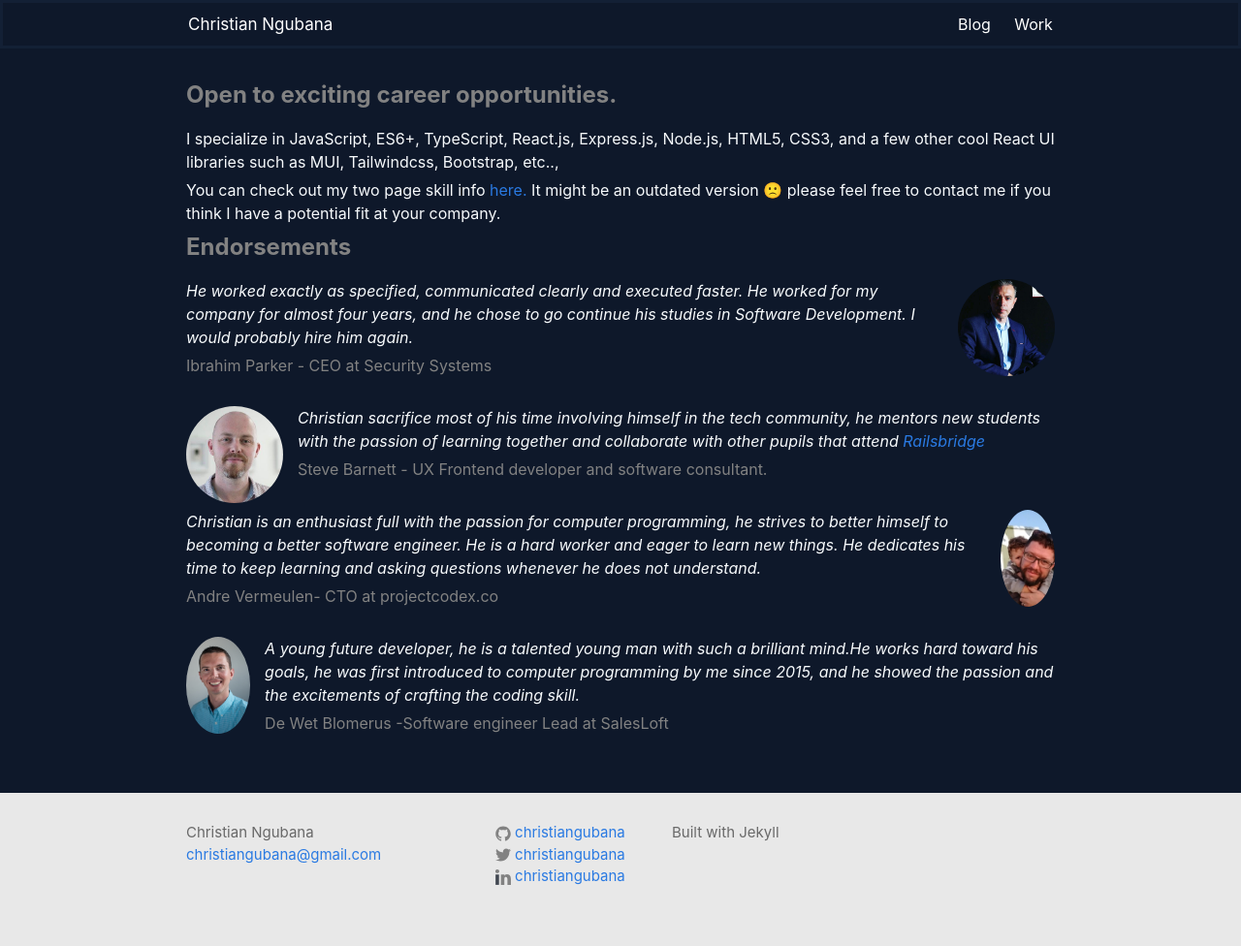
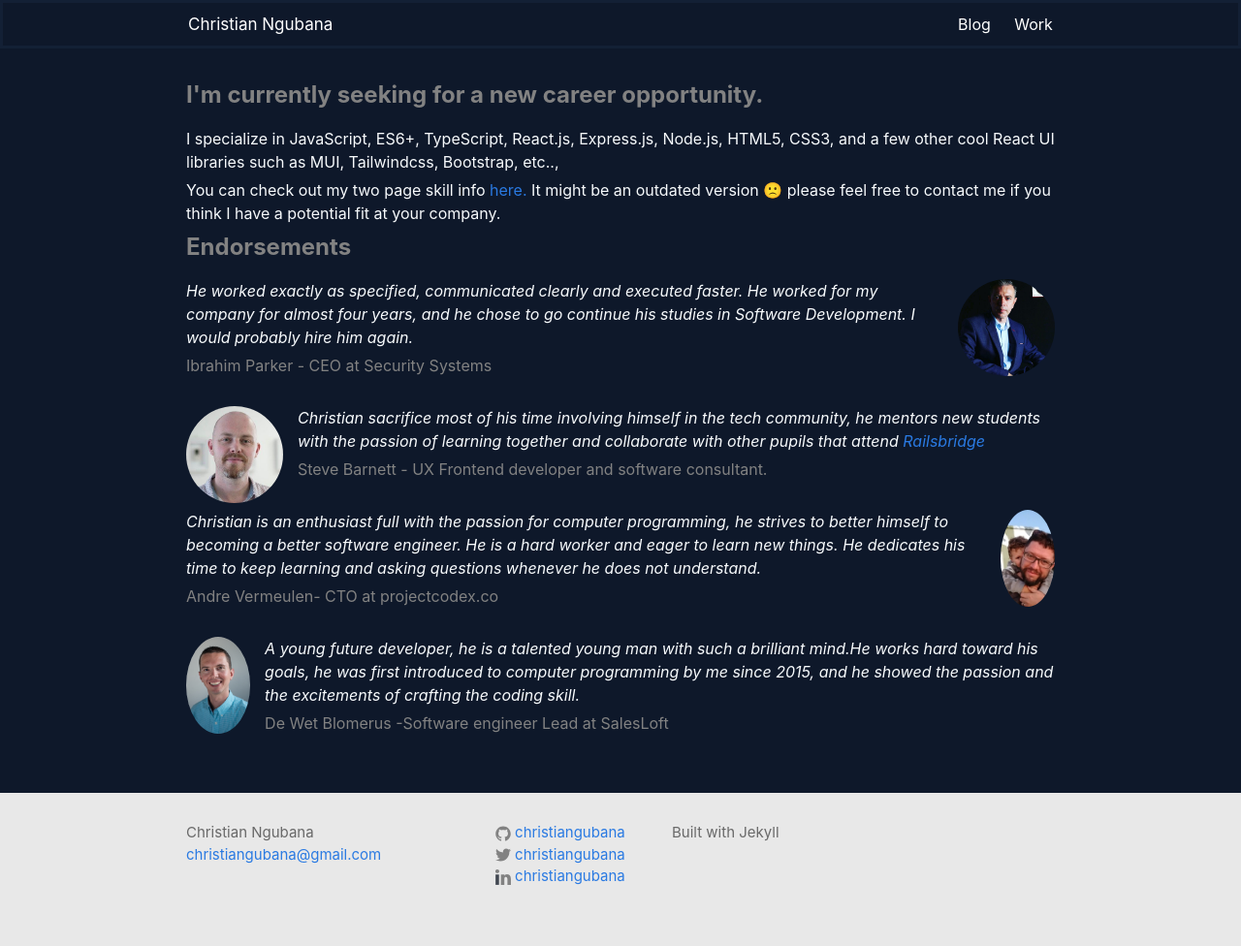
Before and after one commit to christiangubana/christiangubana.github.io, a Jekyll site: the page built from pages/work.html, in a window 1280 px wide. Shown: the whole page at 97% size. Built offline with Jekyll 4.4.1, drawn with Linux system fonts in a browser that asks for light colours.

Commit message:
changed career status

```diff
--- a/pages/work.html
+++ b/pages/work.html
@@ -4,7 +4,7 @@ title: Work
 permalink: /work/
 ---
 
-<h1>Open to exciting career opportunities.</h1>
+<h1>I'm currently seeking for a new career opportunity.</h1>
 <p>
   I specialize in JavaScript, ES6+, TypeScript, React.js, Express.js, Node.js,
   HTML5, CSS3, and a few other cool React UI libraries such as MUI, Tailwindcss,
```
